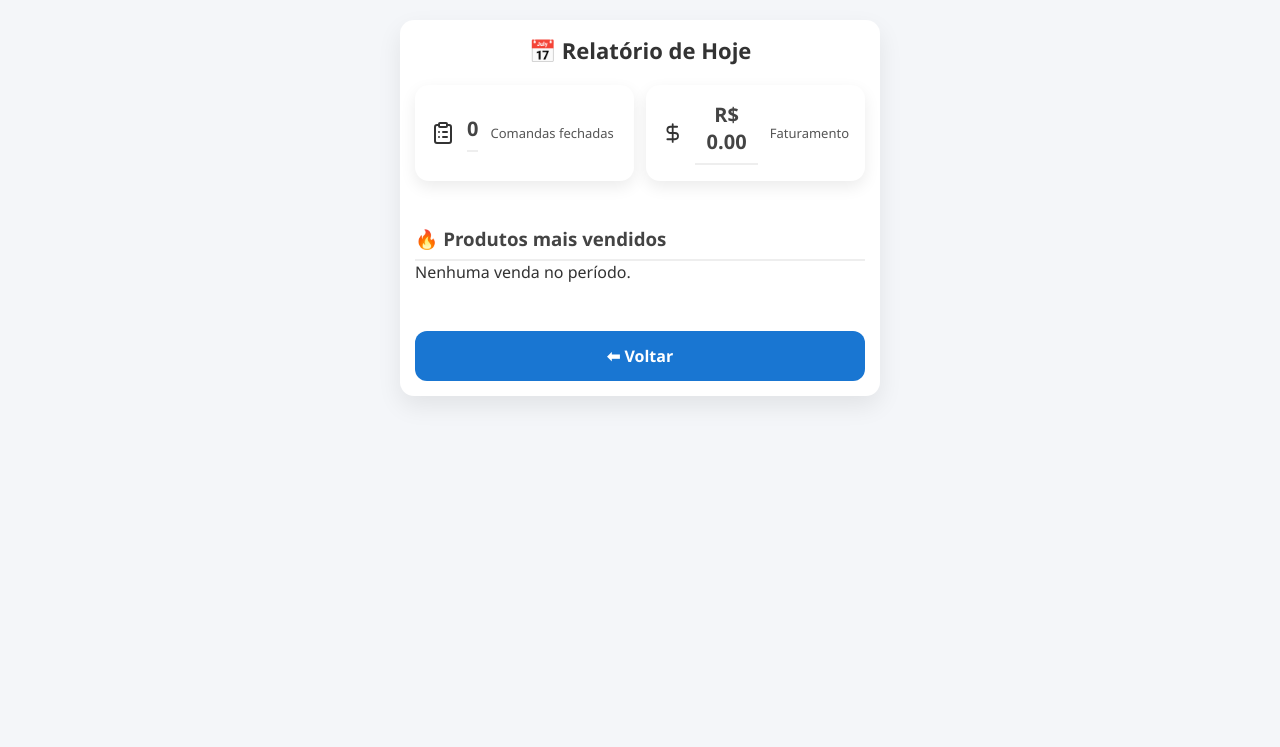
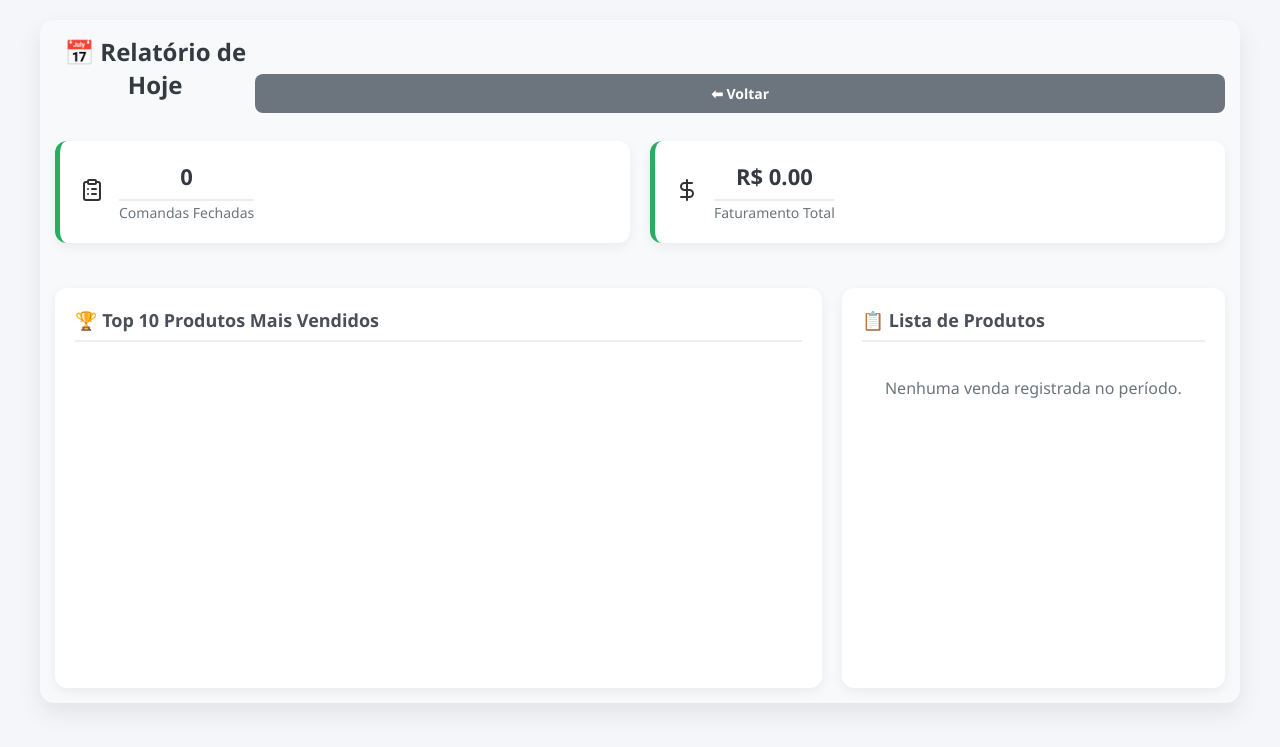
Before and after one commit to waugus/comanda, a Flask app: page /relatorio/dia in a window 1280 px wide. Shown: the top 747 px of the page. Run offline with Flask 3, Linux system fonts and the light colour scheme; a user stored in the database is signed in; data comes from the database, SQL or seed files in the repository; a map, chart or similar area stays blank.

Commit message:
melhoramos os relatorio

```diff
--- a/lanchonete/app.py
+++ b/lanchonete/app.py
@@ -454,11 +454,18 @@ def relatorio(tipo):
 
     con.close()
 
+    # Preparar dados para o gráfico
+    top_10_produtos = produtos[:10]
+    nomes_produtos = [p["nome"] for p in top_10_produtos]
+    quantidades_produtos = [p["quantidade"] for p in top_10_produtos]
+
     return render_template(
         "relatorio.html",
         titulo=titulo,
         resumo=resumo,
-        produtos=produtos
+        produtos=produtos,
+        nomes_produtos=nomes_produtos,
+        quantidades_produtos=quantidades_produtos
     )
 
 # ===============================
--- a/lanchonete/static/style.css
+++ b/lanchonete/static/style.css
@@ -851,3 +851,121 @@ body.dark table {
     background: #1e1e1e;
     color: #fff;
 }
+
+/* NOVOS ESTILOS PARA RELATÓRIO */
+.container.relatorio {
+    max-width: 1200px;
+    background-color: #f8f9fa;
+    font-family: 'Segoe UI', sans-serif;
+}
+
+.header {
+    display: flex;
+    justify-content: space-between;
+    align-items: center;
+    margin-bottom: 20px;
+}
+
+.header h2 {
+    color: #343a40;
+    font-size: 24px;
+}
+
+.btn-voltar {
+    background-color: #6c757d;
+    color: white;
+    padding: 10px 15px;
+    border-radius: 8px;
+    text-decoration: none;
+    font-size: 14px;
+}
+
+.cards {
+    display: grid;
+    grid-template-columns: repeat(auto-fit, minmax(250px, 1fr));
+    gap: 20px;
+    margin-bottom: 30px;
+}
+
+.card {
+    background: #ffffff;
+    border-radius: 12px;
+    padding: 20px;
+    display: flex;
+    align-items: center;
+    gap: 15px;
+    box-shadow: 0 4px 12px rgba(0,0,0,0.06);
+    border-left: 5px solid #27ae60;
+}
+
+.card-icon i {
+    width: 32px;
+    height: 32px;
+    color: #27ae60;
+}
+
+.card-content h3 {
+    margin: 0;
+    font-size: 22px;
+    color: #343a40;
+}
+
+.card-content span {
+    font-size: 14px;
+    color: #6c757d;
+}
+
+.content-grid {
+    display: grid;
+    grid-template-columns: 2fr 1fr;
+    gap: 20px;
+}
+
+.chart-container, .tabela-container {
+    background: #ffffff;
+    padding: 20px;
+    border-radius: 12px;
+    box-shadow: 0 4px 12px rgba(0,0,0,0.06);
+}
+
+.chart-container h3, .tabela-container h3 {
+    margin-top: 0;
+    margin-bottom: 15px;
+    font-size: 18px;
+    color: #495057;
+}
+
+.chart-container {
+    height: 400px;
+}
+
+table {
+    width: 100%;
+    border-collapse: collapse;
+}
+
+table thead {
+    background-color: #f1f3f5;
+}
+
+table th, table td {
+    padding: 12px;
+    text-align: left;
+    border-bottom: 1px solid #dee2e6;
+}
+
+table th {
+    font-weight: 600;
+}
+
+.aviso {
+    text-align: center;
+    padding: 20px;
+    color: #6c757d;
+}
+
+@media (max-width: 992px) {
+    .content-grid {
+        grid-template-columns: 1fr;
+    }
+}
--- a/lanchonete/templates/relatorio.html
+++ b/lanchonete/templates/relatorio.html
@@ -1,55 +1,64 @@
 <!DOCTYPE html>
 <html lang="pt-br">
 <head>
+    <meta charset="UTF-8">
     <meta name="viewport" content="width=device-width, initial-scale=1.0">
-
-    <link rel="manifest" href="{{ url_for('static', filename='manifest.json') }}">
-<meta name="theme-color" content="#1976d2">
-
-    <meta charset="UTF-8">
     <title>{{ titulo }}</title>
     <link rel="stylesheet" href="{{ url_for('static', filename='style.css') }}">
+    <script src="https://cdn.jsdelivr.net/npm/chart.js"></script>
     <script src="https://unpkg.com/lucide@latest"></script>
 </head>
-<script>
-if ("serviceWorker" in navigator) {
-    navigator.serviceWorker.register("/static/service-worker.js");
-}
-</script>
-
-
 <body>
 
-<div class="container">
+<div class="container relatorio">
 
+    <div class="header">
         <h2>{{ titulo }}</h2>
+        <a href="/" class="btn-voltar">⬅ Voltar</a>
+    </div>
 
     <!-- RESUMO -->
     <div class="cards">
         <div class="card">
+            <div class="card-icon">
                 <i data-lucide="clipboard-list"></i>
+            </div>
+            <div class="card-content">
                 <h3>{{ resumo.total_comandas or 0 }}</h3>
-            <span>Comandas fechadas</span>
+                <span>Comandas Fechadas</span>
+            </div>
         </div>
 
         <div class="card">
+            <div class="card-icon">
                 <i data-lucide="dollar-sign"></i>
+            </div>
+            <div class="card-content">
                 <h3>R$ {{ "%.2f"|format(resumo.faturamento or 0) }}</h3>
-            <span>Faturamento</span>
+                <span>Faturamento Total</span>
+            </div>
         </div>
     </div>
 
-    <!-- PRODUTOS -->
-    <h3>🔥 Produtos mais vendidos</h3>
+    <!-- GRÁFICO E TABELA -->
+    <div class="content-grid">
+        <div class="chart-container">
+            <h3>🏆 Top 10 Produtos Mais Vendidos</h3>
+            <canvas id="graficoProdutos"></canvas>
+        </div>
 
+        <div class="tabela-container">
+            <h3>📋 Lista de Produtos</h3>
             {% if produtos %}
             <table>
+                <thead>
                     <tr>
                         <th>Produto</th>
-            <th>Qtd</th>
-            <th>Total</th>
+                        <th>Qtd. Vendida</th>
+                        <th>Valor Total</th>
                     </tr>
-
+                </thead>
+                <tbody>
                     {% for p in produtos %}
                     <tr>
                         <td>{{ p.nome }}</td>
@@ -57,18 +66,52 @@ if ("serviceWorker" in navigator) {
                         <td>R$ {{ "%.2f"|format(p.total) }}</td>
                     </tr>
                     {% endfor %}
+                </tbody>
             </table>
             {% else %}
-        <p>Nenhuma venda no período.</p>
+                <p class="aviso">Nenhuma venda registrada no período.</p>
             {% endif %}
-
-    <br>
-    <a href="/" class="btn-voltar">⬅ Voltar</a>
+        </div>
+    </div>
 
 </div>
 
 <script>
     lucide.createIcons();
+
+    {% if nomes_produtos %}
+    const ctx = document.getElementById('graficoProdutos').getContext('2d');
+    new Chart(ctx, {
+        type: 'bar',
+        data: {
+            labels: {{ nomes_produtos|tojson }},
+            datasets: [{
+                label: 'Quantidade Vendida',
+                data: {{ quantidades_produtos|tojson }},
+                backgroundColor: 'rgba(39, 174, 96, 0.7)',
+                borderColor: 'rgba(39, 174, 96, 1)',
+                borderWidth: 1
+            }]
+        },
+        options: {
+            responsive: true,
+            maintainAspectRatio: false,
+            scales: {
+                y: {
+                    beginAtZero: true,
+                    ticks: {
+                        stepSize: 1
+                    }
+                }
+            },
+            plugins: {
+                legend: {
+                    display: false
+                }
+            }
+        }
+    });
+    {% endif %}
 </script>
 
 </body>
```
Lines whose indentation alone changed are shown as unchanged.
